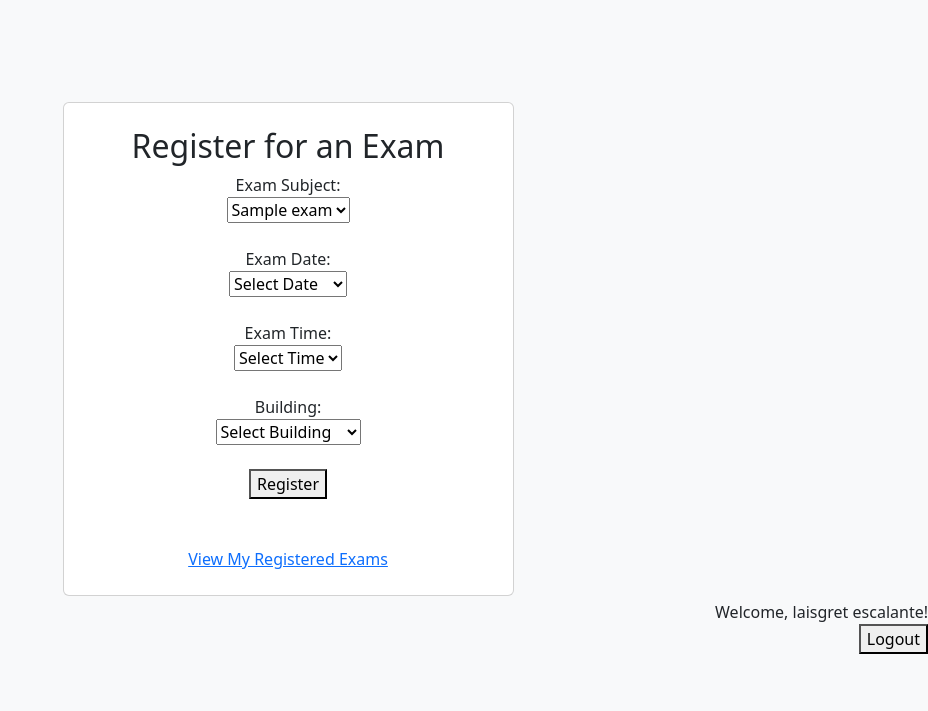
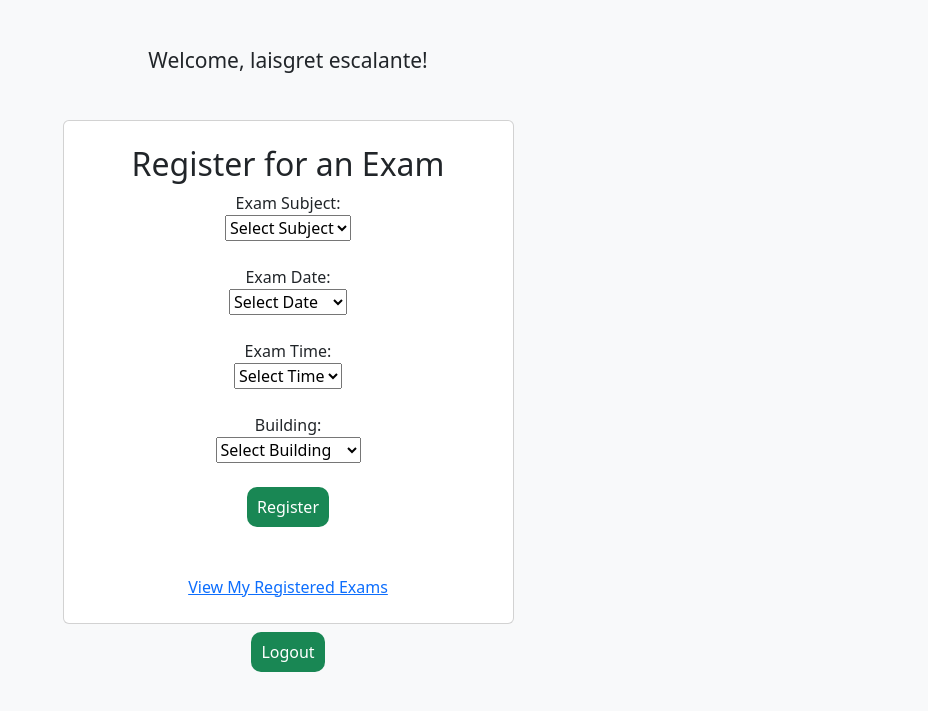
Before and after one commit to earroyo36/CSNRegistration, a Django app: page / in a window 1280 px wide. Shown: the top 711 px of the page, without its empty margins (352-1280 px from the left). Run offline with Django 5.2, Linux system fonts and the light colour scheme; a user stored in the database is signed in; tables that the repository leaves empty hold one stand-in row (values such as "Sample post").

Commit message:
Update student_home.html
Update formatting

```diff
--- a/CsnWeb/CSNdjango/templates/student_home.html
+++ b/CsnWeb/CSNdjango/templates/student_home.html
@@ -7,14 +7,15 @@
 		<title>Student Home</title>
 	</head>
 	<body>
+		<div class="center">
+			<div class="welcome">
+				<!-- Welcome with student's name -->
+				Welcome, {{ user.first_name }} {{ user.last_name }}!<br>
+			</div>
 				<div class="logout">
-			<!-- Welcome with student's name -->
-			<div style="text-align: right;">
-				Welcome, {{ user.first_name }} {{ user.last_name }}!<br>
-
 					<form method="POST" action="{% url 'logout' %}" style="display:inline;">
 						{% csrf_token %}
-					<button type="submit">Logout</button>
+						<button class="button" type="submit">Logout</button>
 					</form>
 			</div>
 		</div>
@@ -34,44 +35,53 @@
 								<!-- Exam Name (Subject) Dropdown -->
 								<label for="exam">Exam Subject:</label><br>
 								<select name="exam_id" required>
+									<div align="center">
 										{% for exam in exams %}
+											<option value="">Select Subject</option>
 											{% if exam.examregistration_set.count < exam.capacity %}
 												<option value="{{ exam.id }}">
 													{{ exam.exam_name }}
 												</option>
 											{% endif %}
 										{% endfor %}
+									</div>
 								</select><br><br>
 
 								<!-- Exam Date Dropdown (shows all exam dates) -->
 								<label for="exam_date">Exam Date:</label><br>
 								<select name="exam_date" required>
+									<div align="center">
 										<option value="">Select Date</option>
 										{% for exam in exams %}
 											<option>{{ exam.exam_date }}</option>
 										{% endfor %}
+									</div>
 								</select><br><br>
 
 								<!-- Exam Time Dropdown (shows all exam times) -->
 								<label for="exam_time">Exam Time:</label><br>
 								<select name="exam_time" required>
+									<div align="center">
 										<option value="">Select Time</option>
 										{% for exam in exams %}
 											<option>{{ exam.exam_time }}</option>
 										{% endfor %}
+									</div>
 								</select><br><br>
 
 								<!-- Building Static Options -->
 								<label for="building">Building:</label><br>
 								<select name="building" required>
+									<div align="center">
 										<option value="">Select Building</option>
 										<option>Henderson</option>
 										<option>North Las Vegas</option>
 										<option>West Charleston</option>
 										<option>Green Valley</option>
+									</div>
 								</select><br><br>
 
-								<button type="submit">Register</button>
+								<button class="button" type="submit">Register</button>
 							</form>
 
 							<!-- View registered exams link -->
```
Lines whose indentation alone changed are shown as unchanged.
